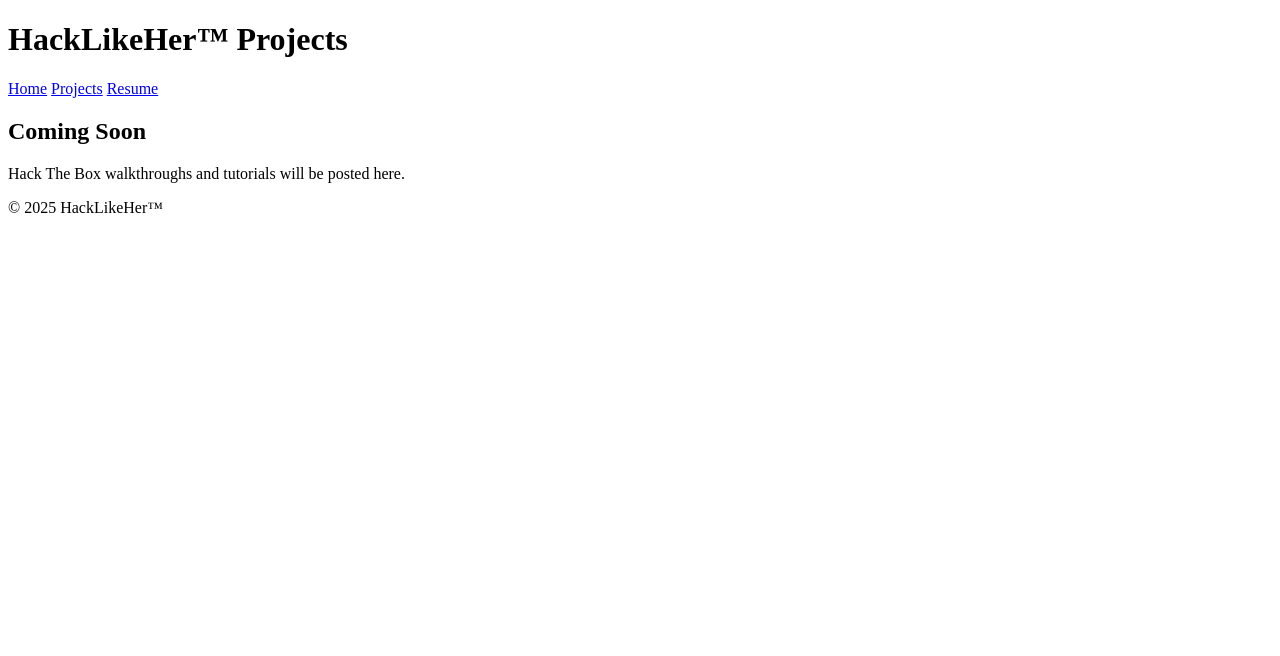
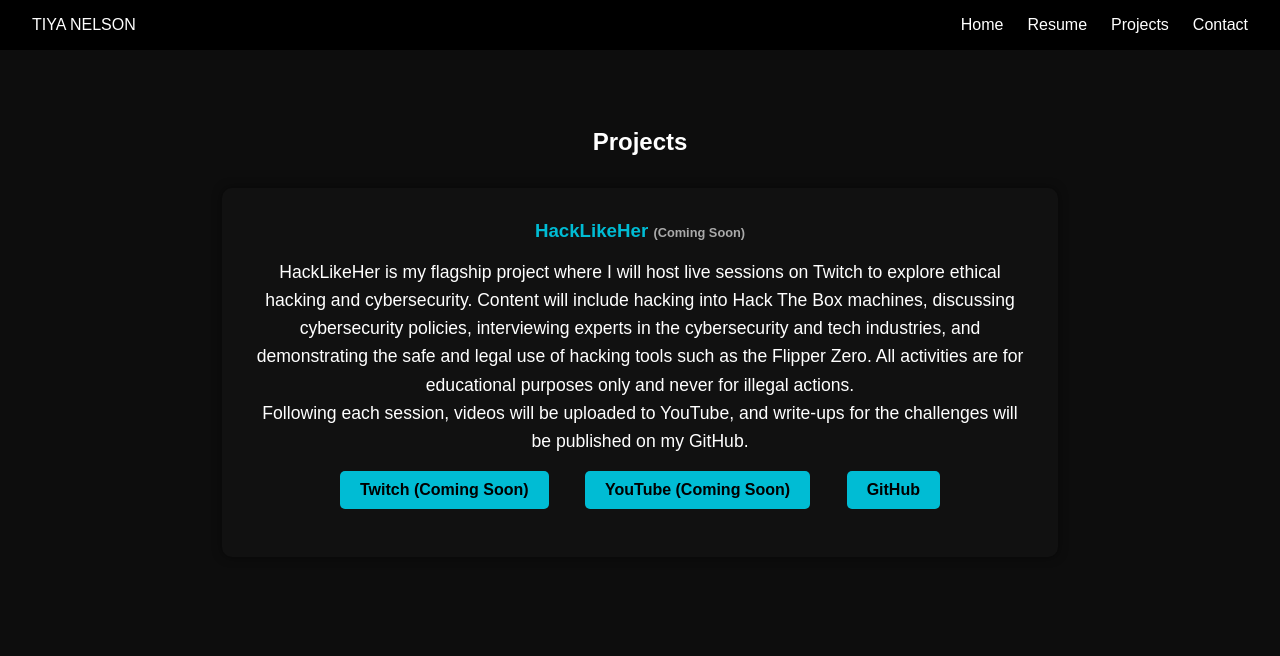
Before and after one commit to hacklikher/hacklikeher.github.io, a plain HTML site: page projects.html in a window 1280 px wide. Drawn offline with Linux system fonts and the light colour scheme.

Commit message:
Update projects.html

```diff
--- a/projects.html
+++ b/projects.html
@@ -1,25 +1,56 @@
 <!DOCTYPE html>
 <html lang="en">
 <head>
-  <meta charset="UTF-8">
-  <title>HackLikeHer™ Projects</title>
-  <link rel="stylesheet" href="style.css">
+<meta charset="UTF-8">
+<meta name="viewport" content="width=device-width, initial-scale=1.0">
+<title>Projects - Tiya Nelson</title>
+<style>
+* { margin: 0; padding: 0; box-sizing: border-box; }
+html { scroll-behavior: smooth; }
+body { font-family: Arial, sans-serif; background-color: #0d0d0d; color: #fff; }
+header { background: #000; padding: 1rem 2rem; position: fixed; width: 100%; top: 0; display: flex; justify-content: space-between; align-items: center; z-index: 1000; }
+nav ul { list-style: none; display: flex; gap: 1.5rem; }
+nav a { color: #fff; text-decoration: none; position: relative; }
+nav a::after { content: ""; position: absolute; width: 0; height: 2px; bottom: -4px; left: 0; background-color: #00bcd4; transition: 0.3s; }
+nav a:hover::after { width: 100%; }
+section { padding: 8rem 2rem 4rem; text-align: center; max-width: 900px; margin: auto; }
+.project-card { background: #111; padding: 2rem; margin: 2rem 0; border-radius: 10px; box-shadow: 0 0 10px rgba(0,0,0,0.5); }
+.project-card h3 { color: #00bcd4; margin-bottom: 1rem; }
+.project-card p { font-size: 1.1rem; line-height: 1.6; }
+.project-links a { display: inline-block; margin: 1rem; padding: 10px 20px; background: #00bcd4; color: #000; font-weight: bold; border-radius: 5px; text-decoration: none; }
+.project-links a:hover { background: #008c9e; }
+</style>
 </head>
 <body>
-  <header>
-    <h1>HackLikeHer™ Projects</h1>
+<header>
+    <div class="logo">TIYA NELSON</div>
     <nav>
-      <a href="index.html">Home</a>
-      <a href="projects.html">Projects</a>
-      <a href="resume.html">Resume</a>
+        <ul>
+            <li><a href="index.html">Home</a></li>
+            <li><a href="resume.html">Resume</a></li>
+            <li><a href="projects.html">Projects</a></li>
+            <li><a href="contact.html">Contact</a></li>
+        </ul>
     </nav>
-  </header>
-  <main>
-    <h2>Coming Soon</h2>
-    <p>Hack The Box walkthroughs and tutorials will be posted here.</p>
-  </main>
-  <footer>
-    <p>© 2025 HackLikeHer™</p>
-  </footer>
+</header>
+
+<section>
+    <h2>Projects</h2>
+    <div class="project-card">
+        <h3>HackLikeHer <span style="font-size:0.8rem; color:#aaa;">(Coming Soon)</span></h3>
+        <p>
+            HackLikeHer is my flagship project where I will host live sessions on Twitch to explore ethical hacking and cybersecurity. Content will include hacking into Hack The Box machines, discussing cybersecurity policies, interviewing experts in the cybersecurity and tech industries, and demonstrating the safe and legal use of hacking tools such as the Flipper Zero. All activities are for educational purposes only and never for illegal actions.
+        </p>
+        <p>
+            Following each session, videos will be uploaded to YouTube, and write-ups for the challenges will be published on my GitHub.
+        </p>
+        <div class="project-links">
+            <a href="#" target="_blank">Twitch (Coming Soon)</a>
+            <a href="#" target="_blank">YouTube (Coming Soon)</a>
+            <a href="https://github.com/hacklikher" target="_blank">GitHub</a>
+        </div>
+    </div>
+</section>
+
 </body>
 </html>
```
